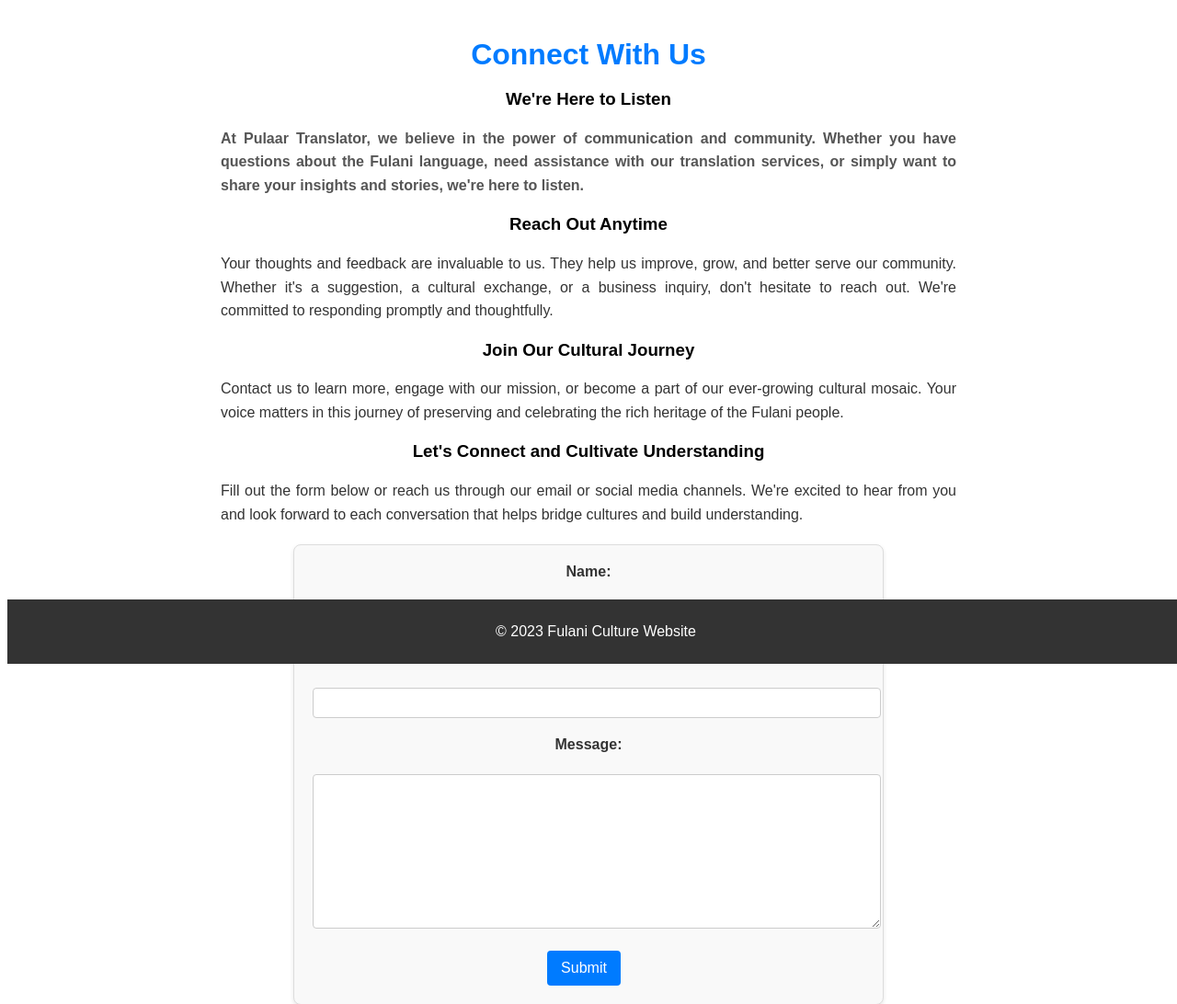
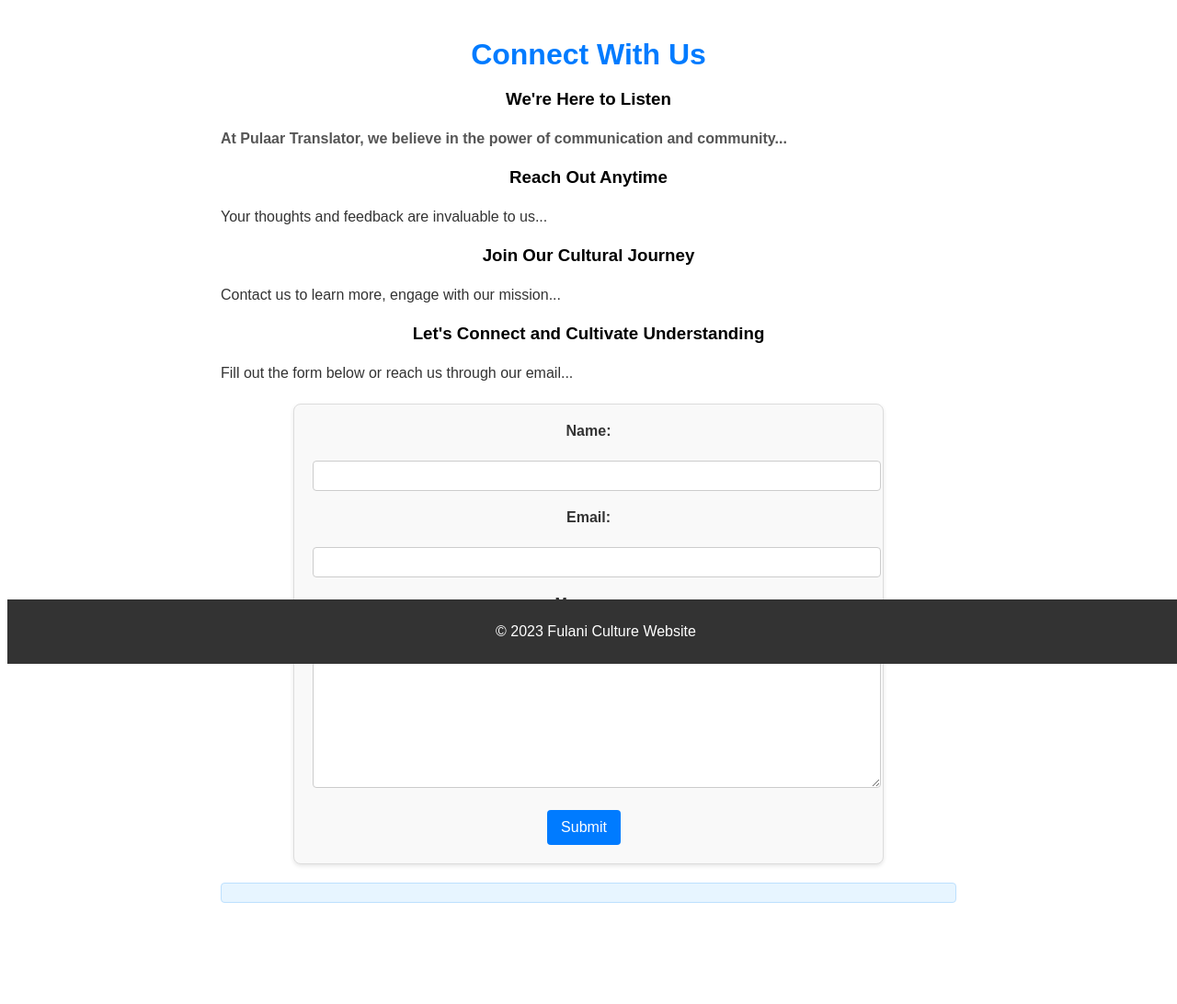
Before and after one commit to Codewithjalloh/Pulaar, a Flask app: page /contact_us in a window 1280 px wide. Shown: the part 78-1170 px from the top of the page at 92% size. After the commit the page ends 1060 px from the top, so only its background shows below. Run offline with Flask 3, Linux system fonts and the light colour scheme.

Commit message:
Update contact_us.html code with comment

```diff
--- a/templates/contact_us.html
+++ b/templates/contact_us.html
@@ -1,87 +1,107 @@
 <!DOCTYPE html>
+<!-- Defines the document type and HTML version -->
 <html lang="en">
+  <!-- Start of the HTML document with language set to English -->
+
   <head>
+    <!-- Head section containing meta, title, link, and script tags -->
     <meta charset="UTF-8" />
+    <!-- Sets the character encoding for the document -->
     <title>About Us - Fulani Culture Website</title>
+    <!-- Title of the webpage -->
+
+    <!-- Link to the external CSS file for styling -->
     <link
       rel="stylesheet"
       type="text/css"
       href="{{ url_for('static', filename='style.css') }}"
     />
 
+    <!-- Link to the jQuery library for JavaScript functionality -->
     <script src="https://code.jquery.com/jquery-3.6.0.min.js"></script>
   </head>
+
   <body>
-    <!-- Header and Navigation same as index.html -->
+    <!-- Start of the body section of the webpage -->
+    <!-- Header section of the webpage -->
     <header>
+      <!-- Navigation bar -->
       <nav id="navbar">
+        <!-- Unordered list for navigation links -->
         <ul>
+          <!-- List item containing a link to the Home page -->
           <li><a href="{{ url_for('home') }}">Home</a></li>
+          <!-- List item containing a link to the About page -->
           <li><a href="{{ url_for('about') }}">About</a></li>
+          <!-- List item containing a link to the Fulani History page -->
           <li><a href="{{ url_for('fulani_history') }}">Fulani History</a></li>
+          <!-- List item containing a link to the Shop page -->
           <li><a href="{{ url_for('shop') }}">Shop</a></li>
+          <!-- List item containing a link to the Blog page -->
           <li><a href="{{ url_for('blog') }}">Blog</a></li>
+          <!-- List item containing a link to the About Us page -->
           <li><a href="{{ url_for('contact_us') }}">About Us</a></li>
         </ul>
       </nav>
     </header>
 
+    <!-- Main content area -->
     <main class="container">
+      <!-- Heading 1 for the main title -->
       <h1>Connect With Us</h1>
 
+      <!-- Subheading for a section -->
       <h3>We're Here to Listen</h3>
+      <!-- Paragraph providing details under the subheading -->
       <p>
         At Pulaar Translator, we believe in the power of communication and
-        community. Whether you have questions about the Fulani language, need
-        assistance with our translation services, or simply want to share your
-        insights and stories, we're here to listen.
+        community...
       </p>
 
+      <!-- Another subheading -->
       <h3>Reach Out Anytime</h3>
+      <!-- Another paragraph providing details -->
+      <p>Your thoughts and feedback are invaluable to us...</p>
 
-      <p>
-        Your thoughts and feedback are invaluable to us. They help us improve,
-        grow, and better serve our community. Whether it's a suggestion, a
-        cultural exchange, or a business inquiry, don't hesitate to reach out.
-        We're committed to responding promptly and thoughtfully.
-      </p>
+      <!-- Another subheading -->
+      <h3>Join Our Cultural Journey</h3>
+      <!-- Another paragraph providing details -->
+      <p>Contact us to learn more, engage with our mission...</p>
 
-      <h3>Join Our Cultural Journey</h3>
+      <!-- Another subheading -->
+      <h3>Let's Connect and Cultivate Understanding</h3>
+      <!-- Another paragraph providing details -->
+      <p>Fill out the form below or reach us through our email...</p>
 
-      <p>
-        Contact us to learn more, engage with our mission, or become a part of
-        our ever-growing cultural mosaic. Your voice matters in this journey of
-        preserving and celebrating the rich heritage of the Fulani people.
-      </p>
-
-      <h3>Let's Connect and Cultivate Understanding</h3>
-
-      <p>
-        Fill out the form below or reach us through our email or social media
-        channels. We're excited to hear from you and look forward to each
-        conversation that helps bridge cultures and build understanding.
-      </p>
-
+      <!-- Contact form -->
       <form id="contactForm">
+        <!-- Label and input field for name -->
         <label for="name">Name:</label><br />
         <input type="text" id="name" name="name" required /><br />
 
+        <!-- Label and input field for email -->
         <label for="email">Email:</label><br />
         <input type="email" id="email" name="email" required /><br />
 
+        <!-- Label and textarea for message -->
         <label for="message">Message:</label><br />
         <textarea id="message" name="message" required></textarea><br />
 
+        <!-- Submit button for the form -->
         <input type="submit" value="Submit" class="btn btn-primary" />
       </form>
 
+      <!-- Div to display the output from the form submission -->
       <div id="formOutput" class="form-output"></div>
     </main>
 
-    <!-- Footer same as index.html -->
+    <!-- Footer section of the webpage -->
     <footer>
+      <!-- Footer content -->
       <p>&copy; 2023 Fulani Culture Website</p>
     </footer>
+
+    <!-- Link to the external JavaScript file -->
     <script src="{{ url_for('static', filename='script.js') }}"></script>
   </body>
 </html>
```
